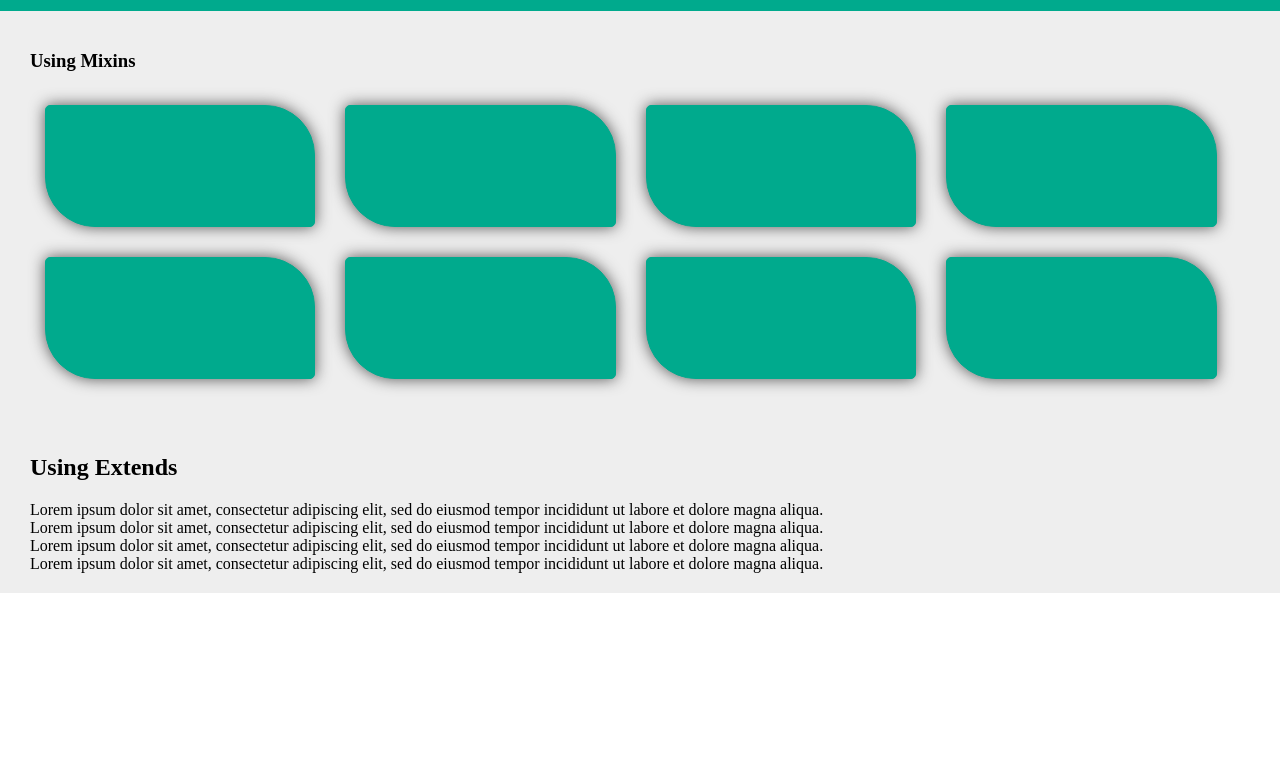
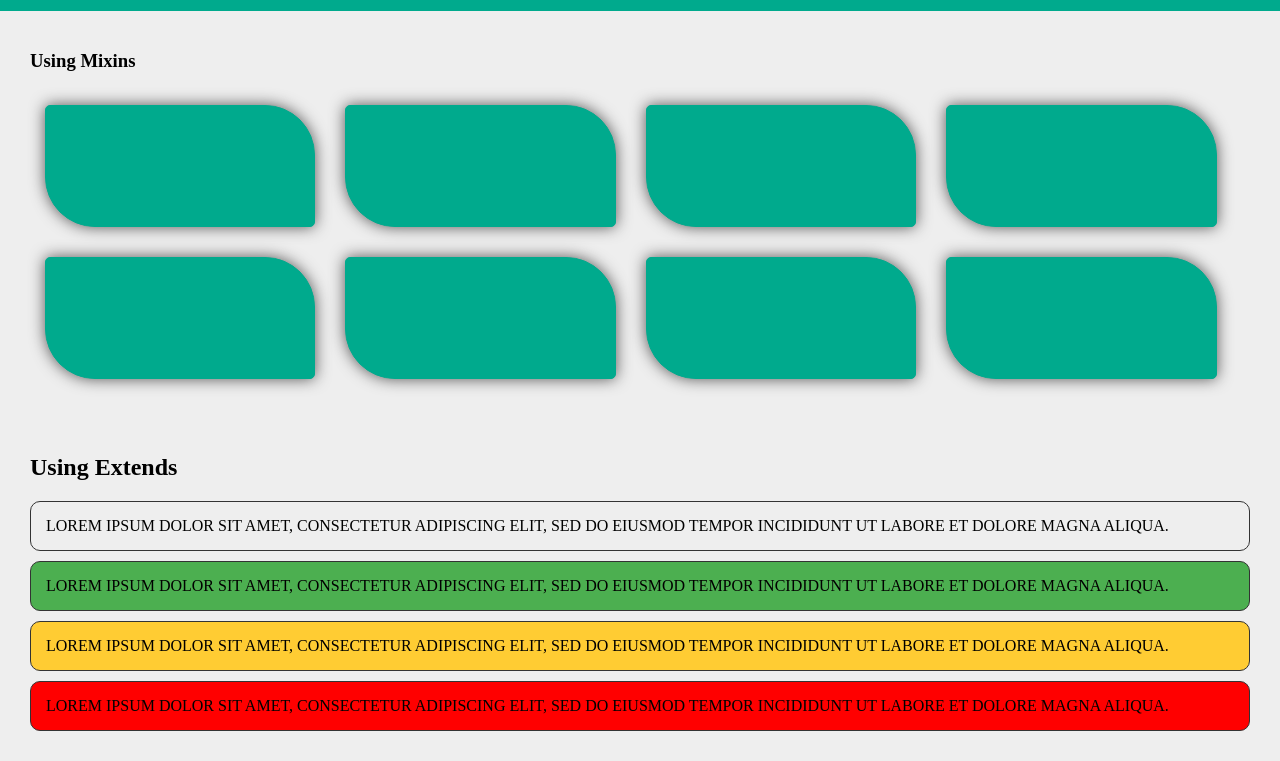
Before and after one commit to seancasaus/SASS_Skills, a plain HTML site: page index.html in a window 1280 px wide. Shown: the part 102-863 px from the top of the page. Before the commit the page ends 800 px from the top, so only its background shows below. Drawn offline with Linux system fonts and the light colour scheme.

Commit message:
styled alerts

```diff
--- a/SASS/_mixins.sass
+++ b/SASS/_mixins.sass
@@ -1,11 +1,14 @@
+//function that sets the border style of an object
 =border($border)
     border: $border
 
+//function that sets radius of an object
 =border-rad($rad)
     -webkit-border-radius: $rad
     -moz-border-radius: $rad
     border-radius: $rad
 
+//function that sets the box shadow of an object
 =border-shadow($shadow)
     -webkit-box-shadow: $shadow
     -moz-box-shadow: $shadow
--- a/SASS/app.sass
+++ b/SASS/app.sass
@@ -1,6 +1,7 @@
 //cascading imports
 @import "variables.sass"
 @import "mixins.sass"
+@import "extends.sass"
 @import "base/base-dir"
 @import "layouts/layouts-dir"
 @import "modules/modules-dir"
--- /dev/null
+++ b/SASS/modules/_alerts.sass
@@ -0,0 +1,19 @@
+.alert
+    +border(1px solid $brand-secondary)
+    +border-rad(10px)
+    margin: 10px 0
+    padding: 15px
+    text-transform: uppercase
+
+//inheritance
+.success
+    @extend .alert
+    background: #4caf50
+
+.warning
+    @extend .alert
+    background: #ffcc33
+
+.failure
+    @extend .alert
+    background: red
--- a/SASS/modules/_modules-dir.sass
+++ b/SASS/modules/_modules-dir.sass
@@ -1,2 +1,3 @@
 @import "navbar.sass"
 @import "pro-img.sass"
+@import "alerts.sass"
--- a/index.html
+++ b/index.html
@@ -34,7 +34,7 @@
     <div class="alert">Lorem ipsum dolor sit amet, consectetur adipiscing elit, sed do eiusmod tempor incididunt ut labore et dolore magna aliqua.</div>
     <div class="success">Lorem ipsum dolor sit amet, consectetur adipiscing elit, sed do eiusmod tempor incididunt ut labore et dolore magna aliqua.</div>
     <div class="warning">Lorem ipsum dolor sit amet, consectetur adipiscing elit, sed do eiusmod tempor incididunt ut labore et dolore magna aliqua.</div>
-    <div class="oh-dang">Lorem ipsum dolor sit amet, consectetur adipiscing elit, sed do eiusmod tempor incididunt ut labore et dolore magna aliqua.</div>
+    <div class="failure">Lorem ipsum dolor sit amet, consectetur adipiscing elit, sed do eiusmod tempor incididunt ut labore et dolore magna aliqua.</div>
   </div>
 </body>
 
```
Also changed, not shown: CSS/app.css, SASS/_extends.sass (added), 1 other file.
